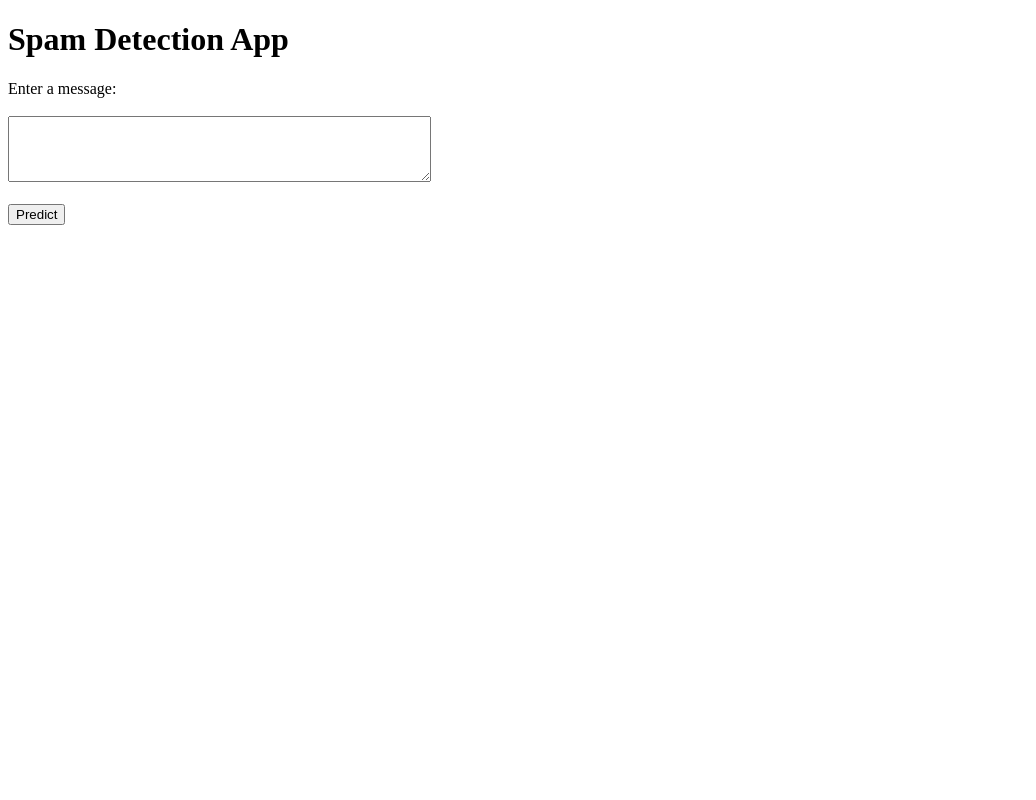
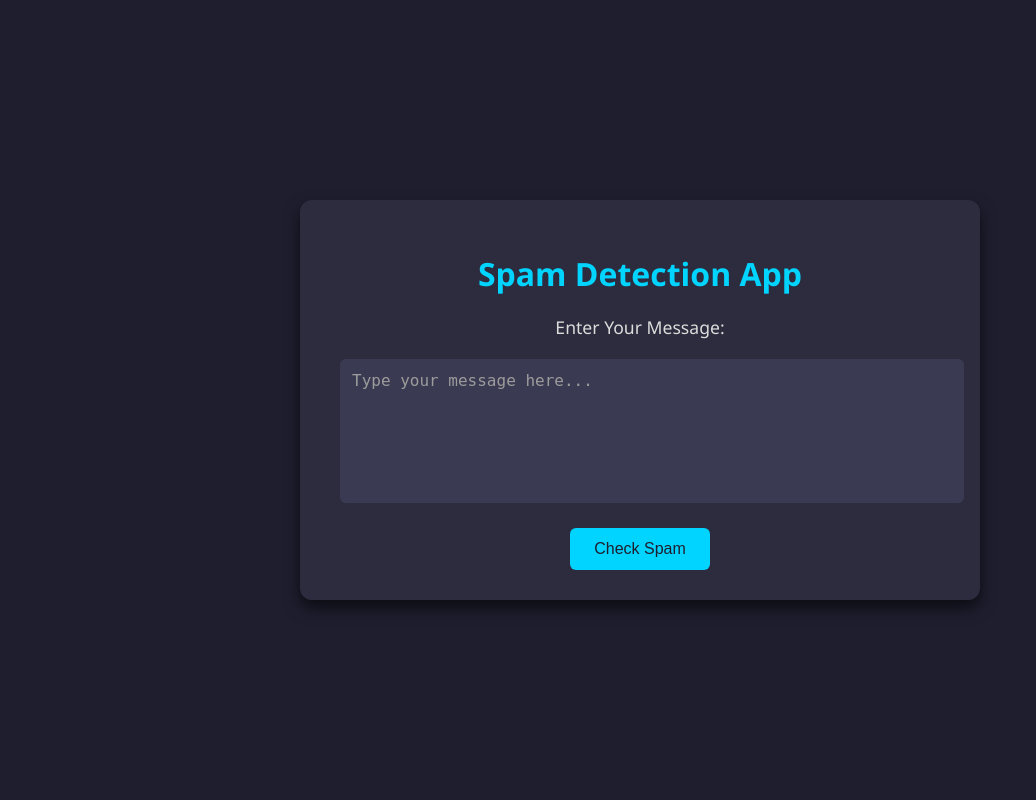
Before and after one commit to Sarrvessh/spam-ham, a Flask app: page / in a window 1280 px wide. Shown: the whole page, without its empty margins (0-1036 px from the left). Run offline with Flask 3, Linux system fonts and the light colour scheme; parts of the project's set-up code (start-up, migrations or seed data) failed here and were passed over.

Commit message:
made necessary changes

```diff
--- a/app.py
+++ b/app.py
@@ -1,11 +1,14 @@
+import sys
 import numpy as np
 import pickle
 from flask import Flask, request, render_template
 from tensorflow.keras.models import load_model
 from tensorflow.keras.preprocessing.sequence import pad_sequences
 
+
+sys.stdout.reconfigure(encoding='utf-8')
+
 app = Flask(__name__)
-
 
 model = load_model('model.h5')
 with open('tokenizer.pkl', 'rb') as handle:
@@ -15,16 +18,23 @@ max_length = 100
 
 @app.route('/')
 def home():
+
     return render_template('index.html')
 
 @app.route('/predict', methods=['POST'])
 def predict():
     message = request.form['message']
+    try:
+        message = message.encode('utf-8', 'ignore').decode('utf-8')
+    except UnicodeEncodeError as e:
+        print(f"UnicodeEncodeError: {e}")
+        return render_template('index.html', prediction_text="Encoding error occurred. Please use plain text.")
+
     sequence = tokenizer.texts_to_sequences([message])
     padded = pad_sequences(sequence, maxlen=max_length, padding='post')
-    prediction = model.predict(padded)
+    prediction = model.predict(padded)[0][0]
     result = "Spam" if prediction > 0.5 else "Ham"
     return render_template('index.html', prediction_text=f'The message is: {result}')
 
-if __name__ == "__main__":
+if __name__ == '__main__':
     app.run(debug=True)
--- a/templates/index.html
+++ b/templates/index.html
@@ -4,23 +4,128 @@
     <meta charset="UTF-8" />
     <meta name="viewport" content="width=device-width, initial-scale=1.0" />
     <title>Spam Detection App</title>
+    <style>
+      /* General Styles */
+      body {
+        font-family: 'Segoe UI', Tahoma, Geneva, Verdana, sans-serif;
+        margin: 0;
+        padding: 0;
+        background-color: #1e1e2f;
+        color: #ffffff;
+        display: flex;
+        justify-content: center;
+        align-items: center;
+        min-height: 100vh;
+      }
+
+      /* Container Styling */
+      .container {
+        text-align: center;
+        background: #2c2c3e;
+        padding: 30px 40px;
+        border-radius: 12px;
+        box-shadow: 0 8px 16px rgba(0, 0, 0, 0.6);
+        max-width: 600px;
+        width: 90%;
+      }
+
+      h1 {
+        color: #00d4ff;
+        font-size: 2rem;
+        margin-bottom: 20px;
+      }
+
+      label {
+        font-size: 1.1rem;
+        margin-bottom: 10px;
+        display: block;
+        color: #dcdcdc;
+      }
+
+      /* Input Styling */
+      textarea {
+        width: 100%;
+        height: 120px;
+        padding: 12px;
+        border: none;
+        border-radius: 6px;
+        margin-top: 10px;
+        font-size: 16px;
+        color: #ffffff;
+        background-color: #3a3a52;
+        resize: none;
+        outline: none;
+      }
+
+      textarea::placeholder {
+        color: #9c9c9c;
+      }
+
+      /* Button Styling */
+      button {
+        background-color: #00d4ff;
+        color: #1e1e2f;
+        border: none;
+        padding: 12px 24px;
+        font-size: 16px;
+        cursor: pointer;
+        border-radius: 6px;
+        margin-top: 20px;
+        transition: background-color 0.3s ease;
+      }
+
+      button:hover {
+        background-color: #00a3cc;
+      }
+
+      /* Result Display */
+      .result {
+        margin-top: 20px;
+        font-size: 1.2rem;
+        font-weight: bold;
+        padding: 10px;
+        border-radius: 6px;
+      }
+
+      .result span {
+        display: inline-block;
+        padding: 5px 10px;
+        border-radius: 4px;
+      }
+
+      .ham {
+        background-color: #28a745;
+        color: #ffffff;
+      }
+
+      .spam {
+        background-color: #dc3545;
+        color: #ffffff;
+      }
+    </style>
   </head>
   <body>
+    <div class="container">
       <h1>Spam Detection App</h1>
       <form action="/predict" method="post">
-      <label for="message">Enter a message:</label><br /><br />
+        <label for="message">Enter Your Message:</label>
         <textarea
           id="message"
           name="message"
-        rows="4"
-        cols="50"
+          placeholder="Type your message here..."
           required
-      ></textarea
-      ><br /><br />
-      <button type="submit">Predict</button>
+        ></textarea>
+        <button type="submit">Check Spam</button>
       </form>
       {% if prediction_text %}
-    <h2>{{ prediction_text }}</h2>
+      <div class="result">
+        <span
+          class="{% if 'Ham' in prediction_text %}ham{% else %}spam{% endif %}"
+        >
+          {{ prediction_text }}
+        </span>
+      </div>
       {% endif %}
+    </div>
   </body>
 </html>
--- a/templates/runtime.txt
+++ /dev/null
@@ -1 +0,0 @@
-python-3.10.12
```
Also changed, not shown: 2 other files. Lines whose indentation alone changed are shown as unchanged.
